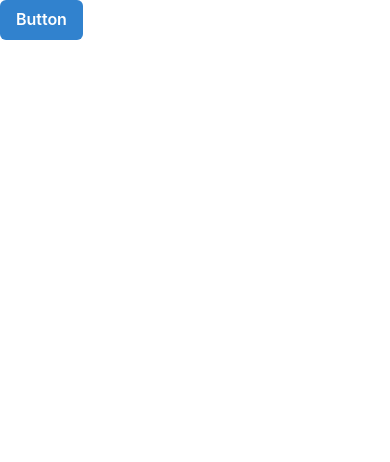
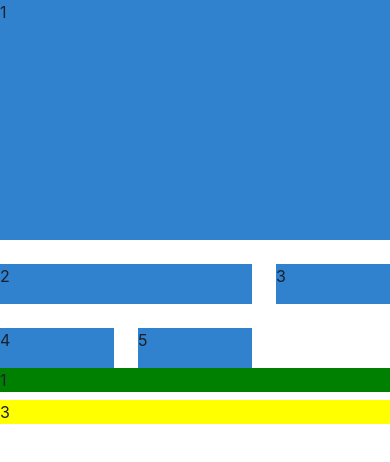
Before and after one commit to designyamah/gamehub, a React (Vite) app: page / in a window 390 px wide. Shown: the top 462 px of the page. Built offline with nearby package versions, Linux system fonts and the light colour scheme.

Commit message:
build a responsive layout

```diff
--- a/src/App.tsx
+++ b/src/App.tsx
@@ -1,10 +1,45 @@
-import { Button, ButtonGroup } from "@chakra-ui/react";
+import { Grid, GridItem, Show } from "@chakra-ui/react";
 
 function App() {
   return (
-    <div>
-      <Button colorScheme="blue">Button</Button>
-    </div>
+    <>
+      <Grid templateColumns="repeat(3, 1fr)" gap={6}>
+        <GridItem w="100%" h="60" bg="blue.500" colSpan={3} rowSpan={2}>
+          1
+        </GridItem>
+        <GridItem w="100%" h="10" bg="blue.500" colSpan={2}>
+          2
+        </GridItem>
+        <GridItem w="100%" h="10" bg="blue.500">
+          3
+        </GridItem>
+        <GridItem w="100%" h="10" bg="blue.500">
+          4
+        </GridItem>
+        <GridItem w="100%" h="10" bg="blue.500">
+          5
+        </GridItem>
+      </Grid>
+      <Grid
+        templateAreas={{
+          base: `"nav" "main"`,
+          lg: `"nav nav" "aside main"`,
+        }}
+        gap={2}
+      >
+        <GridItem w="100%" bg="green" area={"nav"}>
+          1
+        </GridItem>
+        <Show above="lg">
+          <GridItem w="100%" bg="blue.500" area={"aside"}>
+            2
+          </GridItem>
+        </Show>
+        <GridItem w="100%" bg="yellow" area={"main"}>
+          3
+        </GridItem>
+      </Grid>
+    </>
   );
 }
 
```
